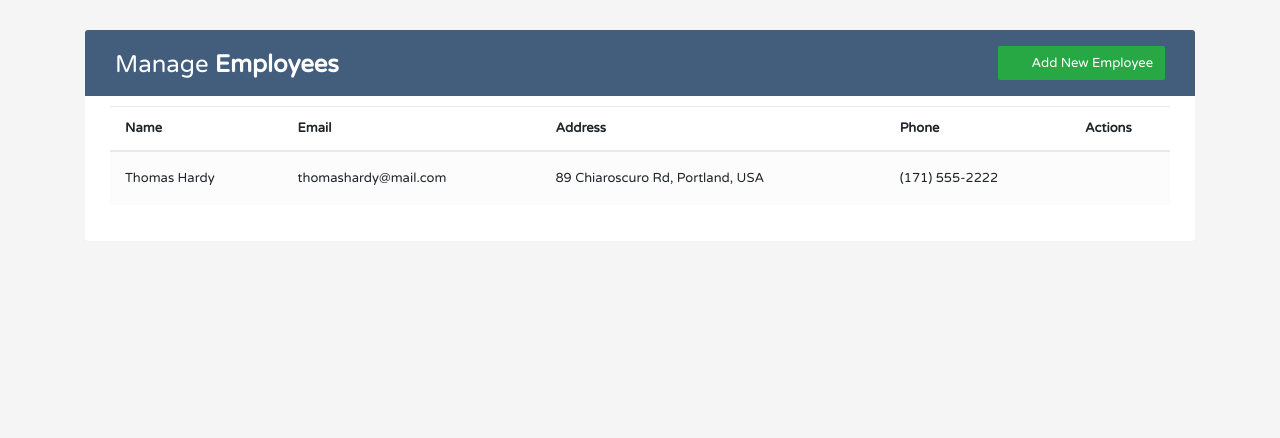
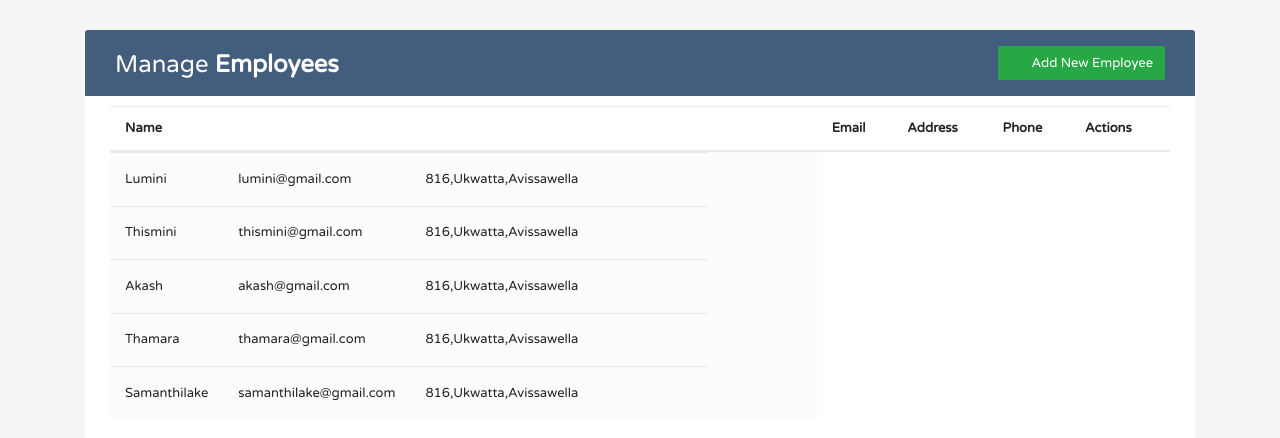
Before and after one commit to LuminiNanayakkara/man-emp, a React (Create React App) app: page / in a window 1280 px wide. Shown: the top 438 px of the page. Built offline with nearby package versions, Linux system fonts and the light colour scheme.

Commit message:
Dynamic data added

```diff
--- a/src/components/Employee.js
+++ b/src/components/Employee.js
@@ -1,18 +1,18 @@
-const Employee = () => {
+const Employee = ({ employee }) => {
   return (
     <>
-      <td>Thomas Hardy</td>
-      <td>thomashardy@mail.com</td>
-      <td>89 Chiaroscuro Rd, Portland, USA</td>
-      <td>(171) 555-2222</td>
+      <td>{employee.name}</td>
+      <td>{employee.email}</td>
+      <td>{employee.address}</td>
+      <td>{employee.phone}</td>
       <td>
-        <a href="#editEmployeeModal" class="edit" data-toggle="modal">
-          <i class="material-icons" data-toggle="tooltip" title="Edit">
+        <a href="#editEmployeeModal" className="edit" data-toggle="modal">
+          <i className="material-icons" data-toggle="tooltip" title="Edit">
             &#xE254;
           </i>
         </a>
-        <a href="#deleteEmployeeModal" class="delete" data-toggle="modal">
-          <i class="material-icons" data-toggle="tooltip" title="Delete">
+        <a href="#deleteEmployeeModal" className="delete" data-toggle="modal">
+          <i className="material-icons" data-toggle="tooltip" title="Delete">
             &#xE872;
           </i>
         </a>
--- a/src/components/EmployeeList.js
+++ b/src/components/EmployeeList.js
@@ -1,29 +1,66 @@
-import React from "react";
+import React, { useState } from "react";
 import Employee from "./Employee";
 
 const EmployeeList = () => {
+  const [employee, setEmployee] = useState([
+    {
+      id: 1,
+      name: "Lumini",
+      email: "lumini@gmail.com",
+      address: "816,Ukwatta,Avissawella",
+      Pphone: "(0725569852)",
+    },
+    {
+      id: 2,
+      name: "Thismini",
+      email: "thismini@gmail.com",
+      address: "816,Ukwatta,Avissawella",
+      Pphone: "(0725569852)",
+    },
+    {
+      id: 3,
+      name: "Akash",
+      email: "akash@gmail.com",
+      address: "816,Ukwatta,Avissawella",
+      Pphone: "(0725569852)",
+    },
+    {
+      id: 4,
+      name: "Thamara",
+      email: "thamara@gmail.com",
+      address: "816,Ukwatta,Avissawella",
+      Pphone: "(0725569852)",
+    },
+    {
+      id: 5,
+      name: "Samanthilake",
+      email: "samanthilake@gmail.com",
+      address: "816,Ukwatta,Avissawella",
+      Pphone: "(0725569852)",
+    },
+  ]);
   return (
     <React.Fragment>
-      <div class="table-title">
-        <div class="row">
-          <div class="col-sm-6">
+      <div className="table-title">
+        <div className="row">
+          <div className="col-sm-6">
             <h2>
               Manage <b>Employees</b>
             </h2>
           </div>
-          <div class="col-sm-6">
+          <div className="col-sm-6">
             <a
               href="#addEmployeeModal"
-              class="btn btn-success"
+              className="btn btn-success"
               data-toggle="modal"
             >
-              <i class="material-icons">&#xE147;</i>{" "}
+              <i className="material-icons">&#xE147;</i>{" "}
               <span>Add New Employee</span>
             </a>
           </div>
         </div>
       </div>
-      <table class="table table-striped table-hover">
+      <table className="table table-striped table-hover">
         <thead>
           <tr>
             <th>Name</th>
@@ -35,7 +72,11 @@ const EmployeeList = () => {
         </thead>
         <tbody>
           <tr>
-            <Employee />
+            {employee.map((employee) => (
+              <tr key={employee.id}>
+                <Employee employee={employee} />
+              </tr>
+            ))}
           </tr>
         </tbody>
       </table>
```
